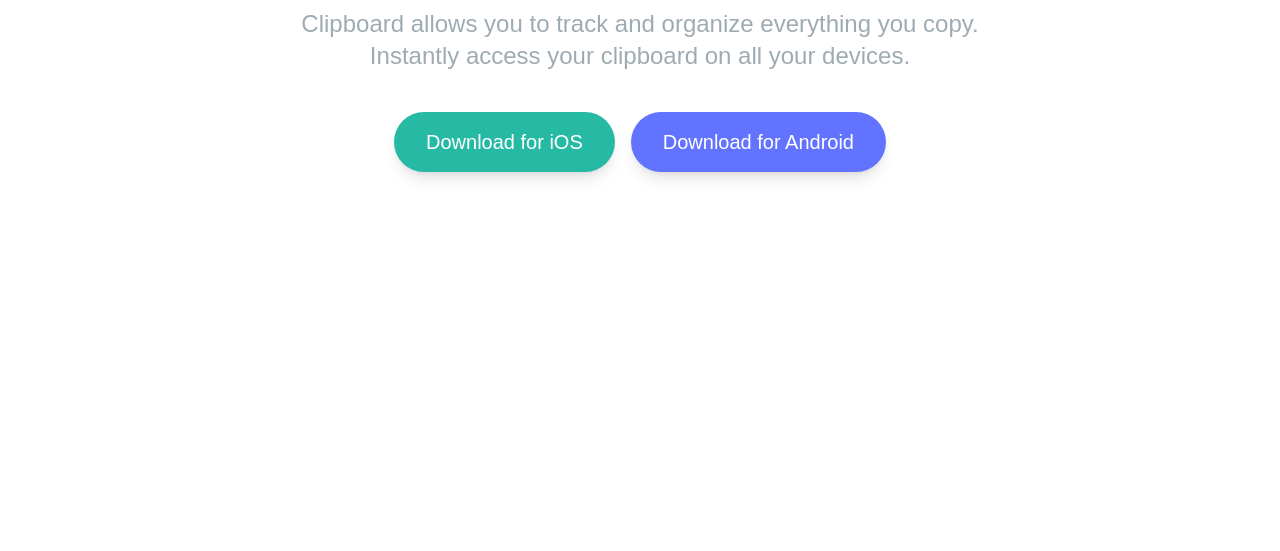
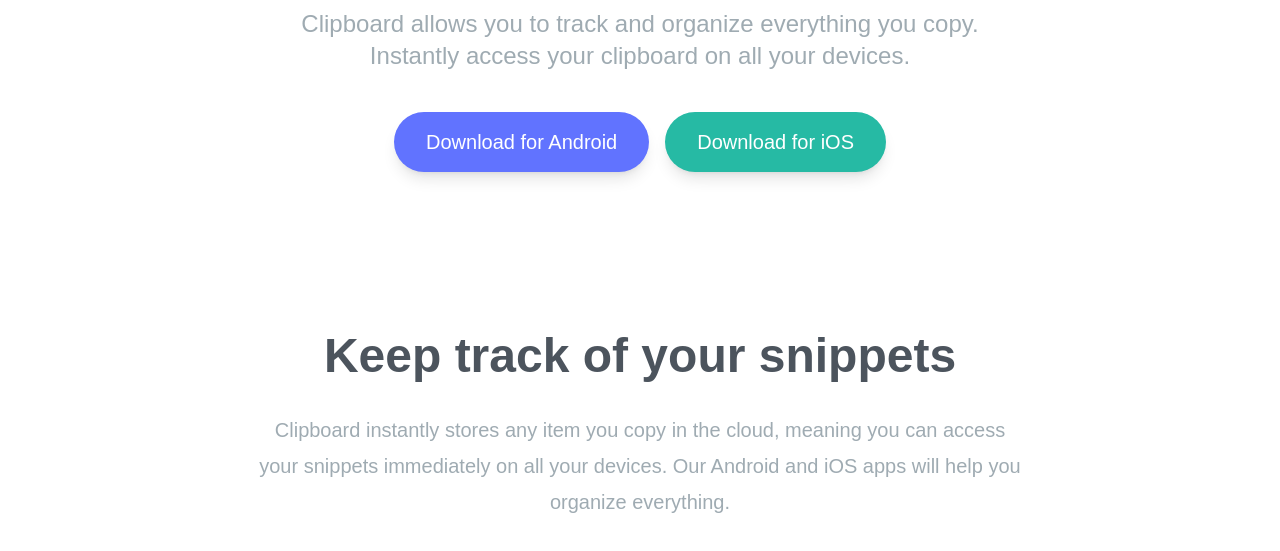
Before and after one commit to clayton-klein/tailwind-p1-clipboard, a website: page index.html in a window 1280 px wide. Shown: the part 389-940 px from the top of the page. Before the commit the page ends 800 px from the top, so only its background shows below. Drawn offline with Linux system fonts and the light colour scheme; a web font is replaced by a local one.

Commit message:
feat: develop snippets section.

```diff
--- a/index.html
+++ b/index.html
@@ -16,36 +16,53 @@
   <body>
     <!-- Hero section -->
     <section id="hero">
-      <div class="max-w-6xl mx-auto text-center mb-40 px-10 pt-16">
+      <div class="section-container px-10 pt-16 md:mb-40">
         <img
           src="./images/logo.svg"
           alt="a copyright like icon"
           class="mx-auto my-16"
         />
-        <h3 class="mb-8 text-4xl font-bold text-darkGrayishBlue md:text-5xl">
+        <h3>
           A history of everything you copy
         </h3>
         <p class="max-w-3xl mx-auto mb-10 text-2xl text-grayishBlue">
           Clipboard allows you to track and organize everything you copy.
           Instantly access your clipboard on all your devices.
         </p>
+
         <!-- Buttons container -->
         <div
-          class="flex flex-col justify-center w-full space-y-6 text-xl text-white md:flex-row md:space-y-0 md:space-x-4"
+          class="button-container"
         >
+          <a
+            href="#"
+            class="py-4 px-8 rounded-full shadow-lg bg-lightBlue duration-200 hover:opacity-80"
+          >
+            Download for Android
+          </a>
           <a
             href="#"
             class="py-4 px-8 rounded-full shadow-lg bg-strongCyan duration-200 hover:opacity-80"
           >
             Download for iOS
           </a>
-          <a
-            href="#"
-            class="py-4 px-8 rounded-full shadow-lg bg-lightBlue duration-200 hover:opacity-80"
-          >
-            Download for Android
-          </a>
         </div>
+      </div>
+    </section>
+
+    <!-- Snippets section -->
+    <section id="snippets">
+      <div class="section-container my-20 px-10">
+        <h3>
+          Keep track of your snippets
+        </h3>
+        <p
+          class="max-w-3xl mx-auto mb-24 text-xl leading-9 text-center text-grayishBlue"
+        >
+          Clipboard instantly stores any item you copy in the cloud, meaning you
+          can access your snippets immediately on all your devices. Our Android
+          and iOS apps will help you organize everything.
+        </p>
       </div>
     </section>
   </body>
```
Also changed, not shown: css/style.css.
